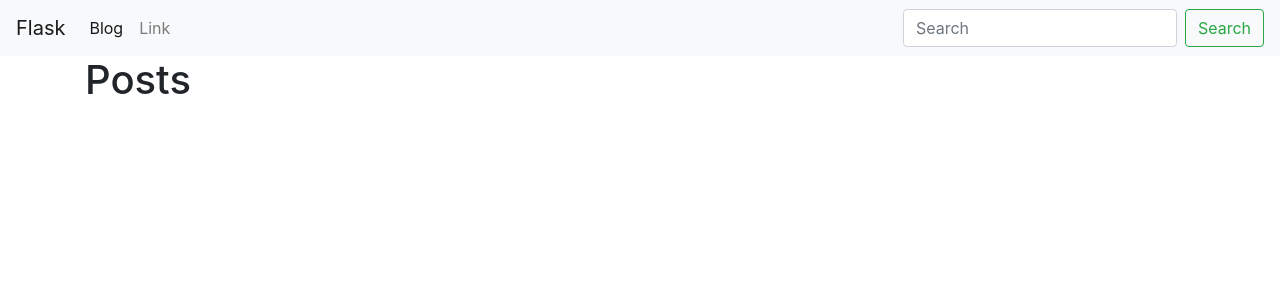
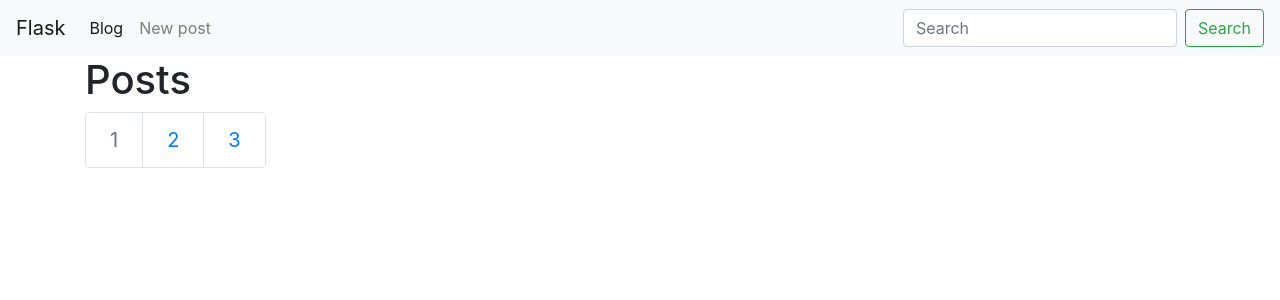
Before and after one commit to ksenia-b/blog-flask, a Flask app: page /blog/ in a window 1280 px wide. Shown: the top 300 px of the page. Run offline with Flask 2, Linux system fonts and the light colour scheme; data that the repository does not hold is empty; some libraries are stand-ins or nearby versions.

Commit message:
added navigation html

```diff
--- a/posts/templates/posts/index.html
+++ b/posts/templates/posts/index.html
@@ -14,5 +14,14 @@
            <a href="{{ url_for('posts.post_detail', slug=post.slug) }}" >{{ post.title }} </a>
         </p></br>
     {% endfor %}
+<nav>
+  <ul class="pagination pagination-lg">
+    <li class="page-item disabled">
+      <a class="page-link" href="#" tabindex="-1">1</a>
+    </li>
+    <li class="page-item"><a class="page-link" href="#">2</a></li>
+    <li class="page-item"><a class="page-link" href="#">3</a></li>
+  </ul>
+</nav>
 
 {% endblock %}
--- a/templates/base.html
+++ b/templates/base.html
@@ -22,7 +22,7 @@
         <a class="nav-link" href="{{ url_for('posts.index') }}">Blog <span class="sr-only">(current)</span></a>
       </li>
       <li class="nav-item">
-        <a class="nav-link" href="#">Link</a>
+        <a class="nav-link" href="{{ url_for('posts.create_post') }}">New post</a>
       </li>
 
     </ul>
```
Also changed, not shown: templates/index.html (line endings or trailing spaces).
